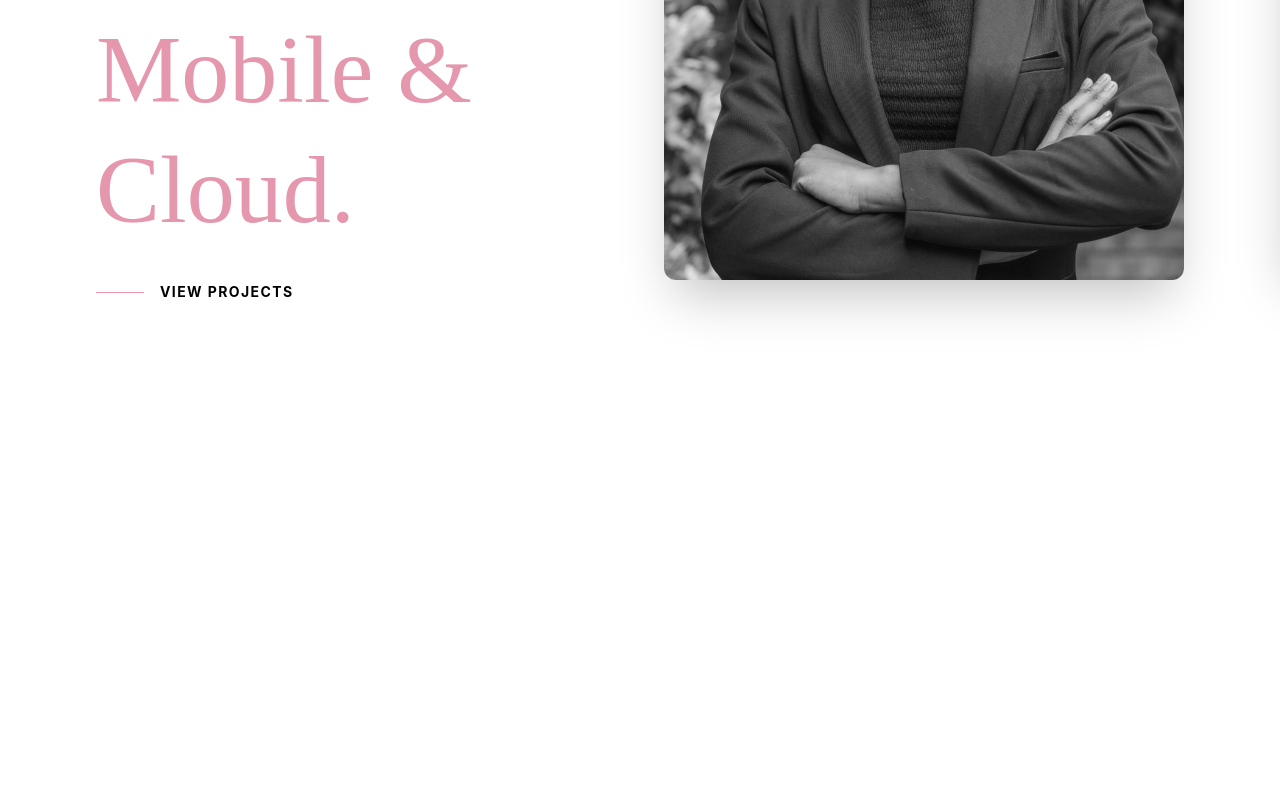
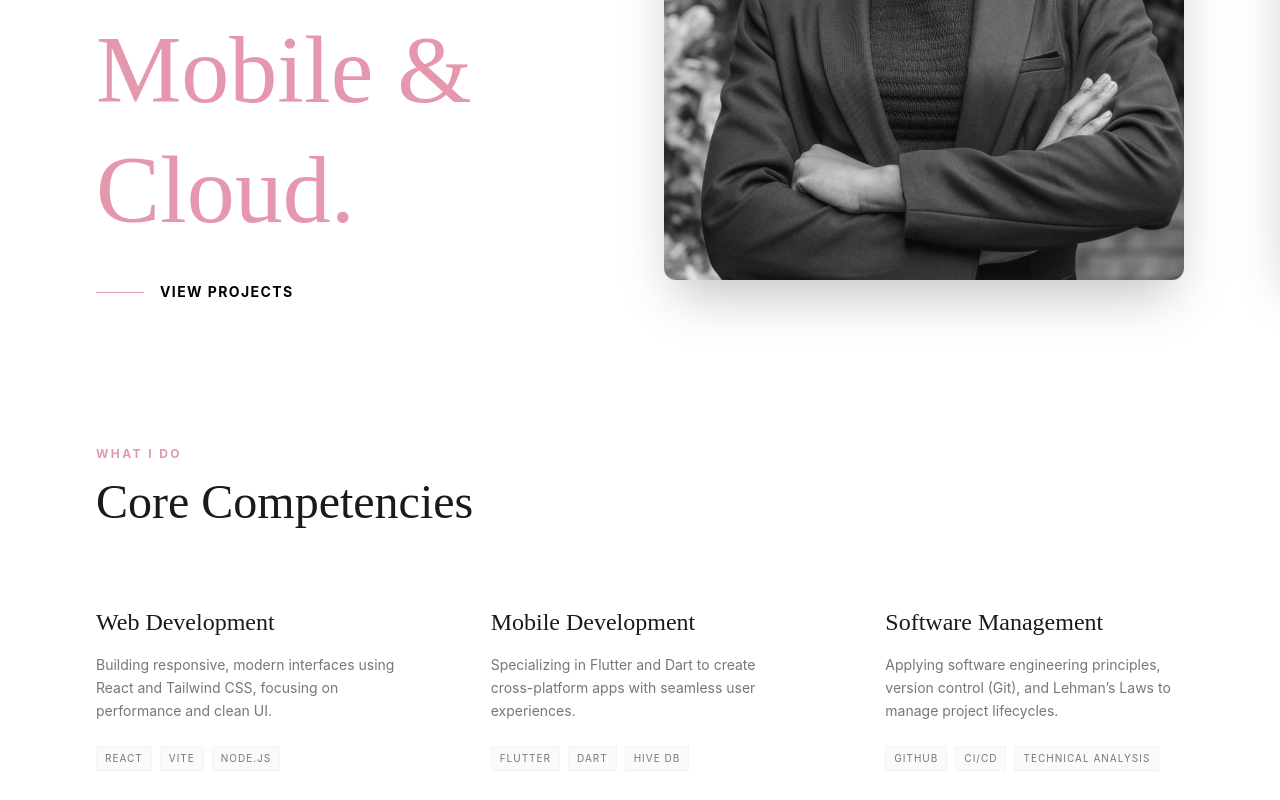
Before and after one commit to itsa-diel/adiel-portfolio, a React (Vite) app: page / in a window 1280 px wide. Shown: the part 526-1326 px from the top of the page. Before the commit the page ends 876 px from the top, so only its background shows below. Built offline with nearby package versions, Linux system fonts and the light colour scheme.

Commit message:
added the skills section

```diff
--- a/src/App.jsx
+++ b/src/App.jsx
@@ -1,7 +1,7 @@
 import Navbar from './components/Navbar';
 import Hero from './components/Hero';
-// Once you create these components, you will import them here:
-// import Skills from './components/Skills';
+import Skills from './components/Skills';
+
 // import Projects from './components/Projects';
 // import Contact from './components/Contact';
 
@@ -12,9 +12,7 @@ function App() {
       <Navbar />
       <main>
         <Hero />
-
-        {/* We will add these one by one as we build them: */}
-        {/* <Skills /> */}
+        <Skills />
         {/* <Projects /> */}
         {/* <Contact /> */}
       </main>
--- /dev/null
+++ b/src/components/Skills.jsx
@@ -0,0 +1,61 @@
+const skills = [
+  {
+    id: '01',
+    title: "Web Development",
+    desc: "Building responsive, modern interfaces using React and Tailwind CSS, focusing on performance and clean UI.",
+    tools: ["React", "Vite", "Node.js"]
+  },
+  {
+    id: '02',
+    title: "Mobile Development",
+    desc: "Specializing in Flutter and Dart to create cross-platform apps with seamless user experiences.",
+    tools: ["Flutter", "Dart", "Hive DB"]
+  },
+  {
+    id: '03',
+    title: "Software Management",
+    desc: "Applying software engineering principles, version control (Git), and Lehman’s Laws to manage project lifecycles.",
+    tools: ["GitHub", "CI/CD", "Technical Analysis"]
+  }
+];
+
+export default function Skills() {
+  return (
+    <section id="services" className="py-24 px-8 lg:px-24 bg-white">
+      {/* Section Header */}
+      <div className="mb-20">
+        <p className="text-brand-pink-dark font-sans tracking-[0.2em] uppercase text-xs font-bold mb-4">What I Do</p>
+        <h2 className="font-serif text-4xl md:text-5xl text-brand-black">Core Competencies</h2>
+      </div>
+
+      {/* Skills Grid */}
+      <div className="grid md:grid-cols-3 gap-16 lg:gap-24">
+        {skills.map((skill) => (
+          <div key={skill.id} className="group relative">
+            {/* The Noah-style background number */}
+            <span className="absolute -top-10 -left-4 font-serif text-8xl text-gray-50 group-hover:text-brand-pink/30 transition-colors duration-500 -z-10">
+              {skill.id}
+            </span>
+
+            <h3 className="text-2xl font-serif mb-4 text-brand-black group-hover:text-brand-pink-dark transition-colors">
+              {skill.title}
+            </h3>
+
+            <p className="text-brand-gray font-sans text-sm leading-relaxed mb-6">
+              {skill.desc}
+            </p>
+
+            {/* Technical Tags */}
+            <div className="flex flex-wrap gap-2">
+              {skill.tools.map((tool) => (
+                <span key={tool} className="text-[10px] uppercase tracking-widest px-2 py-1 bg-gray-50 text-brand-gray border border-gray-100">
+                  {tool}
+                </span>
+              ))}
+            </div>
+          </div>
+        ))}
+      </div>
+    </section>
+  );
+}
```
